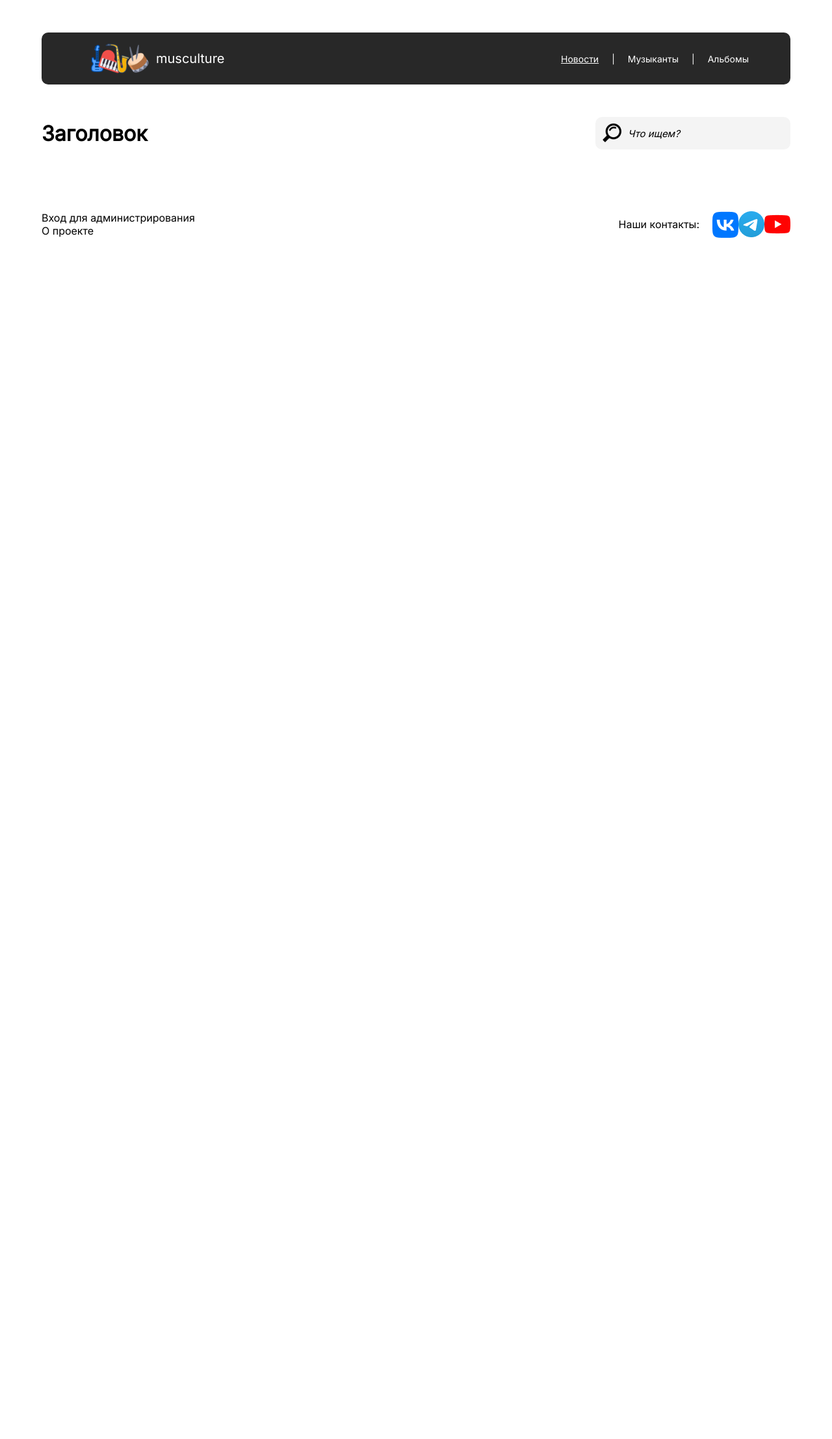
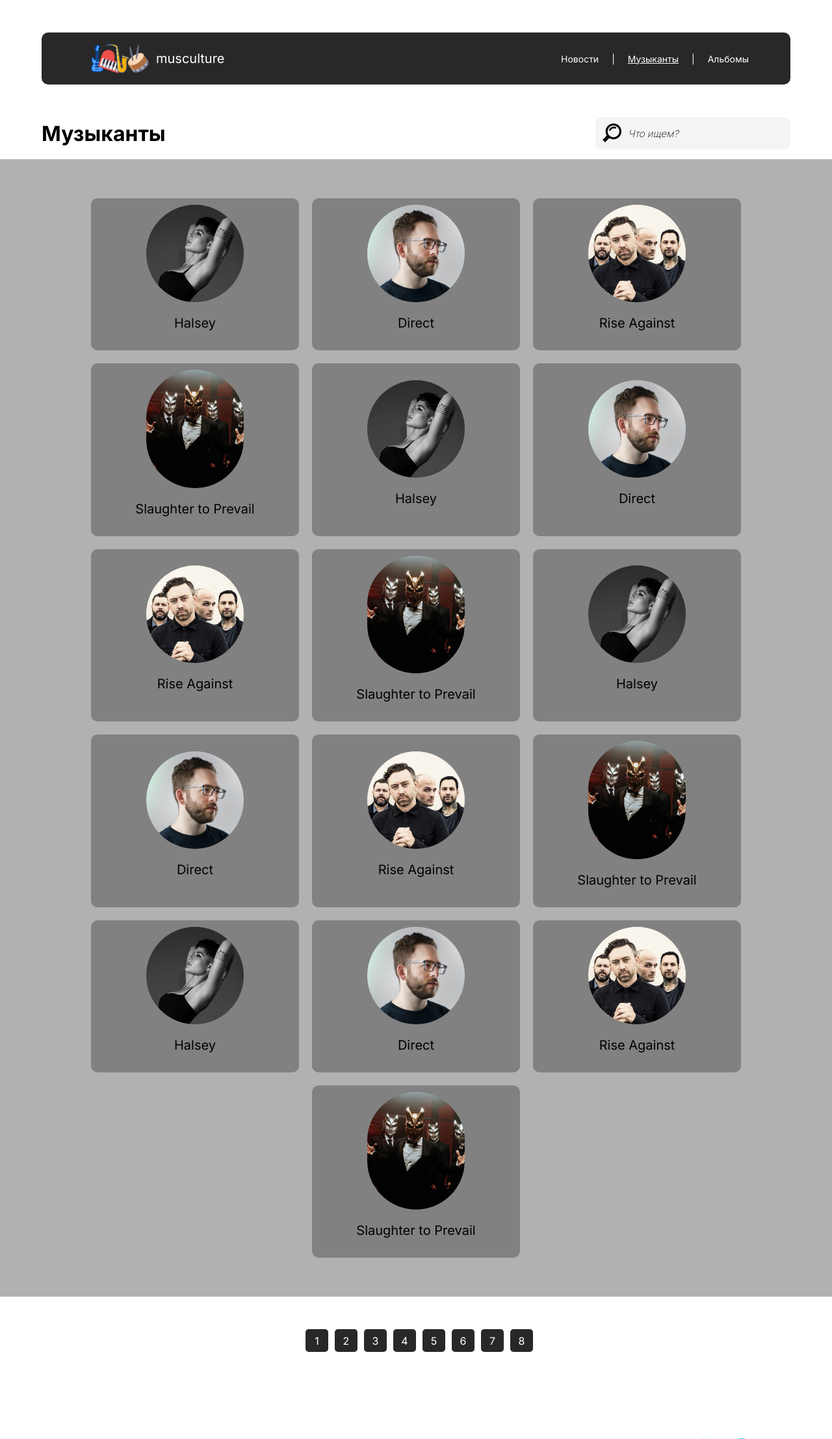
Before and after one commit to teddehhh/web, a PHP site: page /artists.html in a window 1280 px wide. Shown: the top 2214 px of the page at 65% size. Before the commit the page ends 366 px from the top, so only its background shows below. Run offline with PHP 8.4, Linux system fonts and the light colour scheme.

Commit message:
Artists and albums pages complete

```diff
--- a/artists.html
+++ b/artists.html
@@ -5,32 +5,106 @@
     <title>musculture</title>
     <link rel="stylesheet" href="css/style.css">
     <link rel="shortcut icon" href="favicon.ico" type="image/x-icon">
-    <link href="https://fonts.googleapis.com/css2?family=Inter&display=swap" rel="stylesheet">
+    <link href="https://fonts.googleapis.com/css2?family=Inter:wght@200;400;600;700&display=swap" rel="stylesheet">
 </head>
 <body>
     <header>
-        <a href="index.html">
-            <div class="header-logo">
-                <img src="images/logo.png">
-                <p class="header-logo-title">musculture</p>
-            </div>
-        </a>
+        <div class="header-logo">
+            <img src="images/logo.png">
+            <p class="header-logo-title">musculture</p>
+        </div>
         <nav>
-            <a class="navlink" href="index.html" title="Просмотр акутальных новостей из мира музыки"><u>Новости</u></a>
-            <p class="navsep">|</p>
-            <a class="navlink" href="artists.html" title="Полный список музыканов">Музыканты</a>
-            <p class="navsep">|</p>
+            <a class="navlink" href="index.html" title="Просмотр акутальных новостей из мира музыки">Новости</a>
+            <span class="navsep">|</span>
+            <a class="navlink" href="artists.html" title="Полный список музыканов"><u>Музыканты</u></a>
+            <span class="navsep">|</span>
             <a class="navlink" href="albums.html" title="Полный список всех альбомов">Альбомы</a>
         </nav>
     </header>
     <main>
-        <div class="title-section">
-            <h1>Заголовок</h1>
+        <section class="title-section">
+            <h1>Музыканты</h1>
             <div class="search">
                 <img src="/images/search-icon.png" alt="">
                 <span>Что ищем?</span>
             </div>
-        </div>
+        </section>
+        <section class="artists">
+            <div class="artist-card">
+                <img src="/images/artists/halsey.jpg" alt="">
+                <p>Halsey</p>
+            </div>
+            <div class="artist-card">
+                <img src="/images/artists/Direct_2019.jpg" alt="">
+                <p>Direct</p>
+            </div>
+            <div class="artist-card">
+                <img src="/images/artists/rise.jpg" alt="">
+                <p>Rise Against</p>
+            </div>
+            <div class="artist-card">
+                <img src="/images/artists/sltopr.jpg" alt="">
+                <p>Slaughter to Prevail</p>
+            </div>
+            <div class="artist-card">
+                <img src="/images/artists/halsey.jpg" alt="">
+                <p>Halsey</p>
+            </div>
+            <div class="artist-card">
+                <img src="/images/artists/Direct_2019.jpg" alt="">
+                <p>Direct</p>
+            </div>
+            <div class="artist-card">
+                <img src="/images/artists/rise.jpg" alt="">
+                <p>Rise Against</p>
+            </div>
+            <div class="artist-card">
+                <img src="/images/artists/sltopr.jpg" alt="">
+                <p>Slaughter to Prevail</p>
+            </div>
+            <div class="artist-card">
+                <img src="/images/artists/halsey.jpg" alt="">
+                <p>Halsey</p>
+            </div>
+            <div class="artist-card">
+                <img src="/images/artists/Direct_2019.jpg" alt="">
+                <p>Direct</p>
+            </div>
+            <div class="artist-card">
+                <img src="/images/artists/rise.jpg" alt="">
+                <p>Rise Against</p>
+            </div>
+            <div class="artist-card">
+                <img src="/images/artists/sltopr.jpg" alt="">
+                <p>Slaughter to Prevail</p>
+            </div>
+            <div class="artist-card">
+                <img src="/images/artists/halsey.jpg" alt="">
+                <p>Halsey</p>
+            </div>
+            <div class="artist-card">
+                <img src="/images/artists/Direct_2019.jpg" alt="">
+                <p>Direct</p>
+            </div>
+            <div class="artist-card">
+                <img src="/images/artists/rise.jpg" alt="">
+                <p>Rise Against</p>
+            </div>
+            <div class="artist-card">
+                <img src="/images/artists/sltopr.jpg" alt="">
+                <p>Slaughter to Prevail</p>
+            </div>
+        </section>
+        <section class="pages-bar">
+            <a href="#" class="page">1</a>
+            <a href="#" class="page">2</a>
+            <a href="#" class="page">3</a>
+            <a href="#" class="page">4</a>
+            <a href="#" class="page">5</a>
+            <a href="#" class="page">6</a>
+            <a href="#" class="page">7</a>
+            <a href="#" class="page">8</a>
+        </section>
     </main>
     <footer>
         <div class="side-links">
@@ -39,9 +113,11 @@
         </div>
         <div class="contacts">
             <span>Наши контакты:</span>
-            <img src="/images/vk.png" alt="Вконтакте">
-            <img src="/images/telegram.png" alt="Телеграм">
-            <img src="/images/youtube.png" alt="Youtube">
+            <div class="socials">
+                <a href=""><img src="/images/vk.png" alt="Вконтакте"></a>
+                <a href=""><img src="/images/telegram.png" alt="Телеграм"></a>
+                <a href=""><img src="/images/youtube.png" alt="Youtube"></a>
+            </div>
         </div>
     </footer>
 </body>
--- a/css/style.css
+++ b/css/style.css
@@ -37,7 +37,7 @@
     padding-right: 5%;
     padding-left: 5%;
     margin: 50px 5%;
-    height: 80px;
+    min-height: 80px;
 
     background-color: #282828;
     border-radius: 10px;
@@ -46,13 +46,11 @@
 .header-logo{
     display: flex;
     align-items: center;
-
     font-size: 20px;
 }
 
 nav{
     display: flex;
-
     font-size: 14px;
 }
 
@@ -68,18 +66,23 @@
 .title-section{
     display: flex;
     align-items: center;
+    flex-wrap: wrap;
     justify-content: space-between;
     padding-right: 5%;
     padding-left: 5%;
     margin-bottom: 15px;
 }
 
+.title-section>h1{
+    margin-right: 200px;
+}
+
 .search{
     display: flex;
     align-items: center;
+    flex-grow: 1;
     height: 50px;
-    width: 300px;
-
+    max-width: 300px;
     border-radius: 10px;
     background-color: #F4F4F4;
 }
@@ -90,6 +93,7 @@
 
 .search span{
     font-size: 15px;
+    margin-right: 10px;
     font-style: italic;
     font-weight: lighter;
 }
@@ -97,6 +101,7 @@
 /* footer */
 footer{
     display: flex;
+    flex-wrap: wrap;
     justify-content:space-between;
     align-items: center;
     padding-right: 5%;
@@ -125,6 +130,10 @@
     justify-content: space-between;
 }
 
+.side-links a{
+    margin-top: 5%;
+}
+
 /* main-news */
 .main-news{
     background-color: #799DB1;
@@ -135,6 +144,7 @@
 
 .cards{
     display: flex;
+    justify-content: center;
     flex-wrap: wrap;
 }
 
@@ -195,16 +205,87 @@
 
 .little-card{
     flex-basis: 200px;
-    flex-grow: 1;
     padding: 10px;
     margin: 5px;
     display: flex;
-    flex-direction: column;
+    flex-direction: row;
+    align-items: center;
 
     background-color: #282828;
+    color: white;
     border-radius: 10px;
 }
 
 .little-card img{
     width: 30%;
 }
+
+.little-card p{
+    margin-left: 5%;
+}
+
+/* albums.html */
+.albums{
+    display: flex;
+    flex-wrap: wrap;
+    justify-content: center;
+    padding-right: 5%;
+    padding-left: 5%;
+
+    background-color: #F6F6F6;
+}
+
+.pages-bar{
+    display: flex;
+    flex-wrap: wrap;
+    justify-content: center;
+    padding: 50px 5%;
+}
+
+.page{
+    display: flex;
+    justify-content: center;
+    align-items: center;
+    padding: 5px;
+    margin-left: 10px;
+    margin-bottom: 5px;
+    background-color: #282828;
+    color: white;
+    border-radius: 5px;
+    width: 25px;
+    height: 25px;
+}
+
+.page a{
+    margin: auto;
+}
+
+/* artists.html */
+.artists{
+    display: flex;
+    flex-wrap: wrap;
+    justify-content: center;
+    padding: 50px 5%;
+    background-color: #B1B1B1;
+}
+
+.artist-card{
+    display: flex;
+    flex-direction: column;
+    justify-content: center;
+    flex-basis: 300px;
+    align-items: center;
+    background-color: #818181;
+    border-radius: 10px;
+    margin: 10px;
+    padding: 10px;
+}
+
+.artist-card>img{
+    width: 50%;
+    border-radius: 100px;
+}
+
+.artist-card>p{
+    font-size: 20px;
+}
```
Also changed, not shown: albums.html (+93 -17 lines), index.html (+15 -15 lines), images/albums/hosh.jpg (renamed from images/albums/хошхоног.jpg), images/albums/wild-youth.jpg (renamed from images/albums/wild youth.jpg), images/albums/wind.jpg (renamed from images/albums/кругветорв.jpg).
